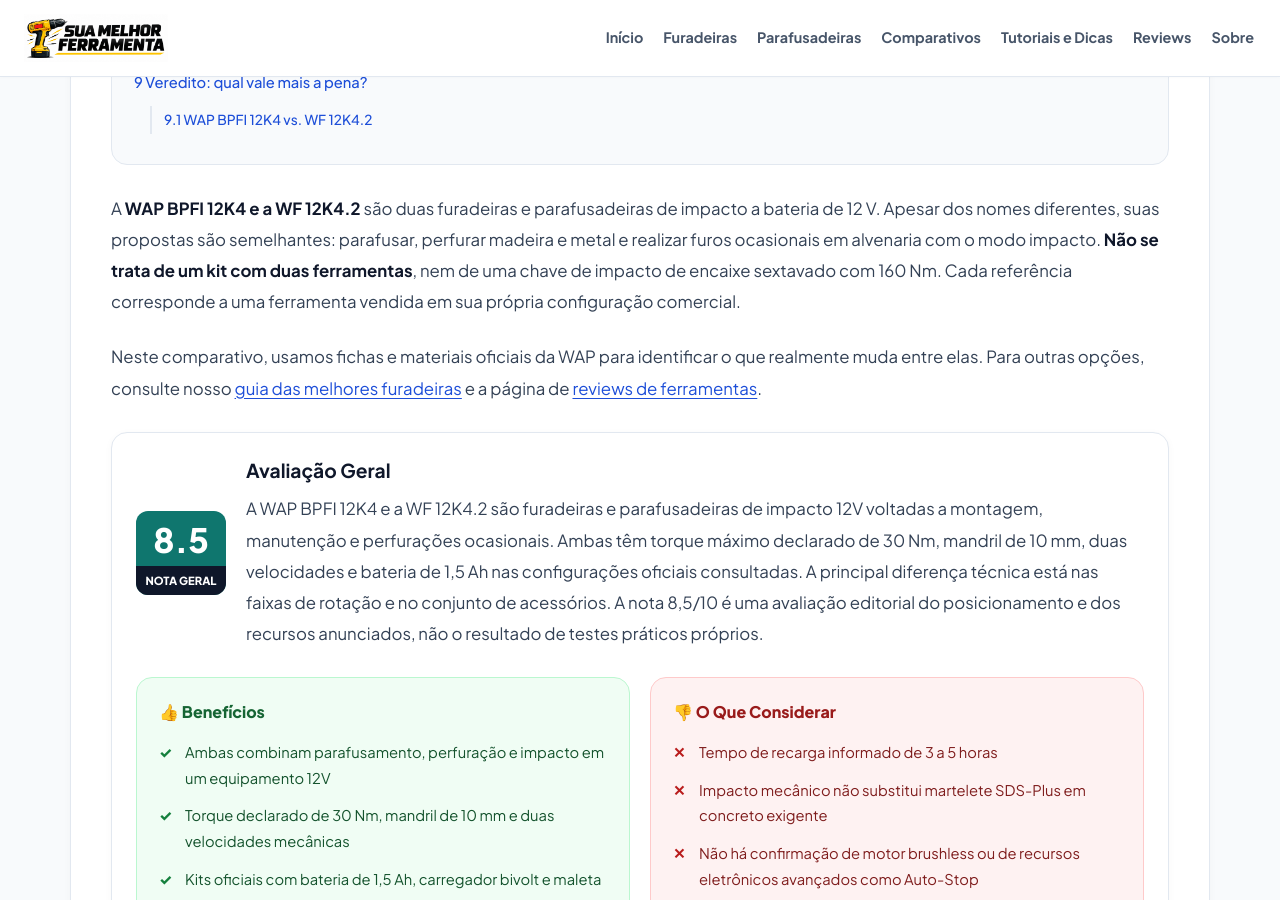
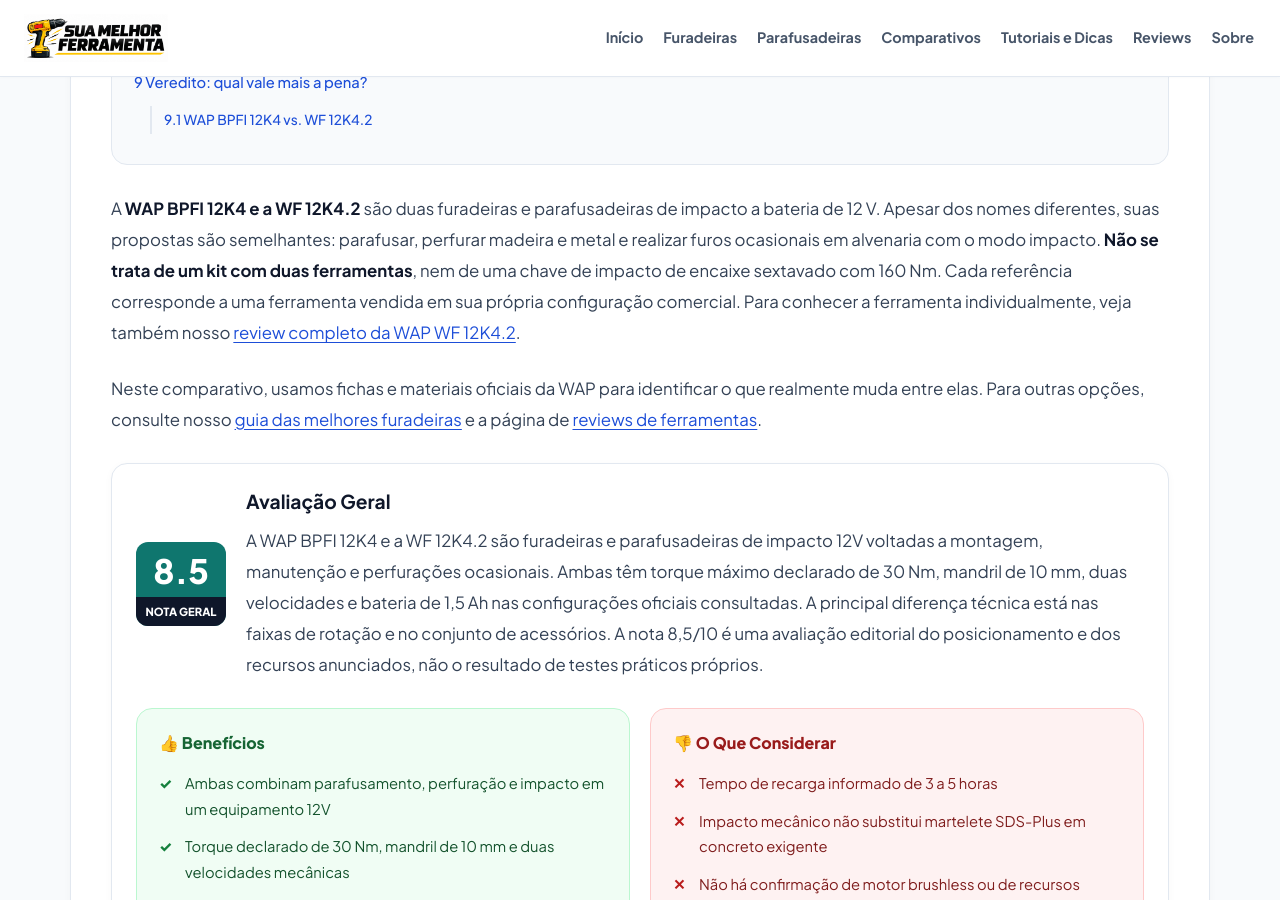
Before and after one commit to membroequipe/SiteReview, a Jekyll site: the page built from _posts/2026-10-24-wap-bpfi-12k4-wf-12k4-2.md, in a window 1280 px wide and 900 px high, scrolled down 1465 px. Built offline with Jekyll 4.4.1, drawn with Linux system fonts in a browser that asks for light colours; some of the changed text lies outside the part shown.

Commit message:
Update 2026-10-24-wap-bpfi-12k4-wf-12k4-2.md

```diff
--- a/_posts/2026-10-24-wap-bpfi-12k4-wf-12k4-2.md
+++ b/_posts/2026-10-24-wap-bpfi-12k4-wf-12k4-2.md
@@ -28,7 +28,7 @@
 
 {% include review-toc.html %}
 
-A **WAP BPFI 12K4 e a WF 12K4.2** são duas furadeiras e parafusadeiras de impacto a bateria de 12 V. Apesar dos nomes diferentes, suas propostas são semelhantes: parafusar, perfurar madeira e metal e realizar furos ocasionais em alvenaria com o modo impacto. **Não se trata de um kit com duas ferramentas**, nem de uma chave de impacto de encaixe sextavado com 160 Nm. Cada referência corresponde a uma ferramenta vendida em sua própria configuração comercial.
+A **WAP BPFI 12K4 e a WF 12K4.2** são duas furadeiras e parafusadeiras de impacto a bateria de 12 V. Apesar dos nomes diferentes, suas propostas são semelhantes: parafusar, perfurar madeira e metal e realizar furos ocasionais em alvenaria com o modo impacto. **Não se trata de um kit com duas ferramentas**, nem de uma chave de impacto de encaixe sextavado com 160 Nm. Cada referência corresponde a uma ferramenta vendida em sua própria configuração comercial.  Para conhecer a ferramenta individualmente, veja também nosso [review completo da WAP WF 12K4.2](/furadeiras/reviews/review-wap-wf-12k4-2/).
 
 Neste comparativo, usamos fichas e materiais oficiais da WAP para identificar o que realmente muda entre elas. Para outras opções, consulte nosso [guia das melhores furadeiras]({{ '/guias/qual-a-melhor-furadeira/' | relative_url }}) e a página de [reviews de ferramentas]({{ '/reviews/' | relative_url }}).
 
@@ -136,6 +136,4 @@
 
 A avaliação editorial de **8,5/10** considera a versatilidade anunciada para manutenção e montagem leve, com a ressalva do carregamento de 3 a 5 horas e das limitações de uma furadeira de impacto 12V em serviços pesados. Não representa teste de bancada nem média de avaliações de compradores.
 
-**Fontes oficiais:** [WAP BPFI 12K4 — ficha comercial](https://parceiros.wap.ind.br/parafusadeira-e-furadeira-a-bateria-12v-wap-bpfi-12k4-li-ion/p); [WAP BPFI 12K4 — manual](https://mais.conteudo.wap.ind.br/wap/produtos/ferramenta/furar_e_parafusar/furadeira_parafusadeira_bpfi_12k4_fw008914/arquivos/manual/manual_furadeira_parafusadeira_bpfi_12k4.pdf); [WAP WF 12K4.2 — ficha comercial](https://loja.wap.ind.br/parafusadeira-wf-12k4-2/p); [WAP WF 12K4.2 — apresentação](https://mais.conteudo.wap.ind.br/wap/produtos/ferramenta/furar_e_parafusar/furadeira_parafusadeira_12v_wf_12k4.2_fw010592/arquivos/apresentacao/apresentacao_wf_12k4.2_rev01.pdf).
-
 {% include produto-card.html %}
```
